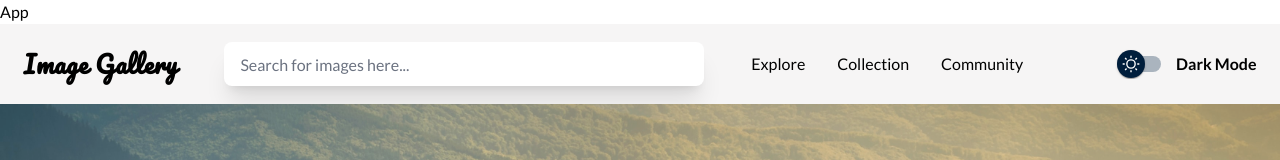
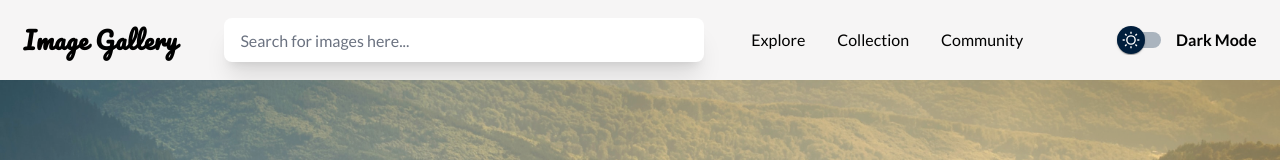
Before and after one commit to harshsH-28/Image-Gallery, a React (Vite) app: page / in a window 1280 px wide. Shown: the top 160 px of the page. Built offline with nearby package versions, Linux system fonts and the light colour scheme; no server answers.

Commit message:
chore: change

```diff
--- a/src/App.jsx
+++ b/src/App.jsx
@@ -4,7 +4,6 @@ import "./App.css";
 function App() {
   return (
     <div>
-      <p>App</p>
       <Home />
     </div>
   );
```
